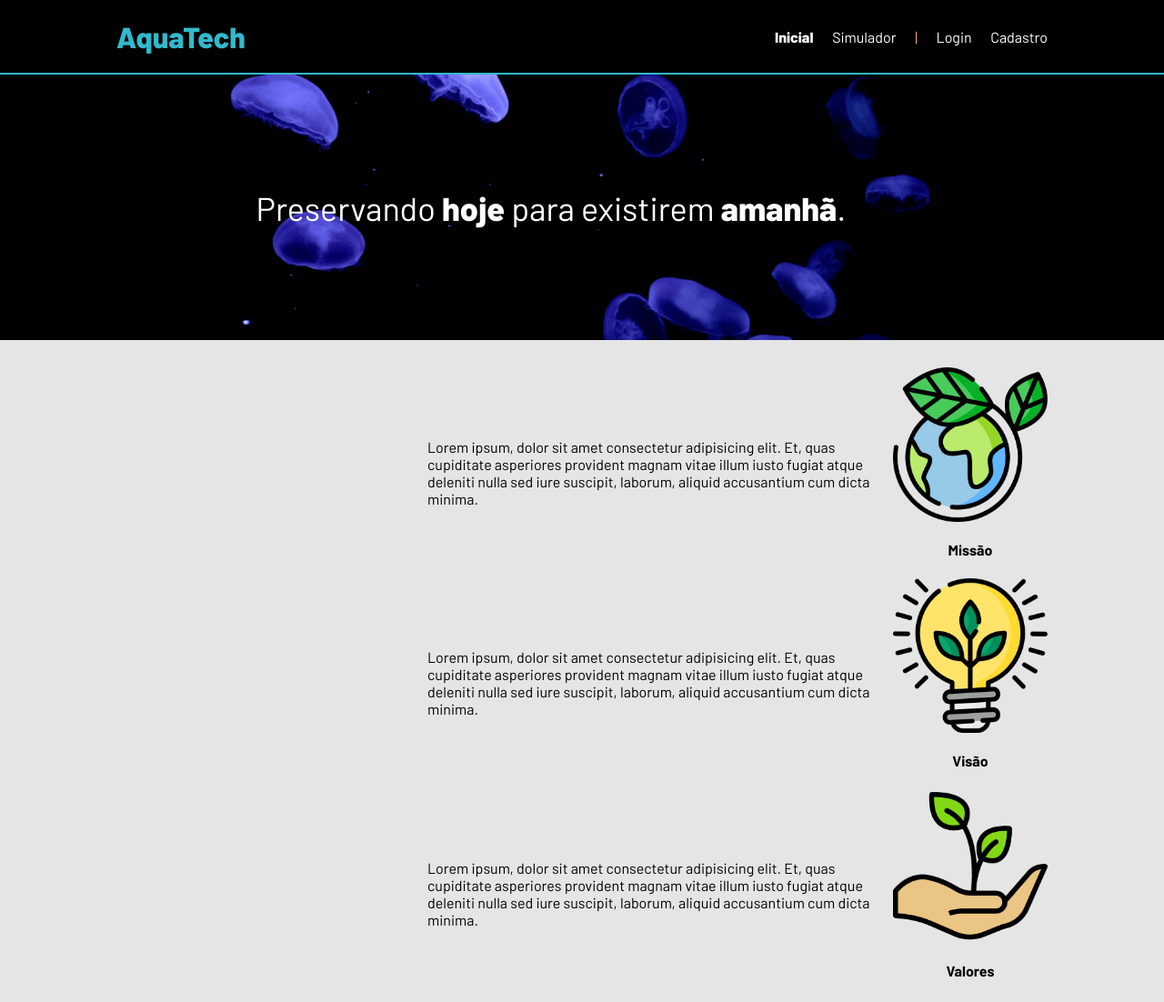
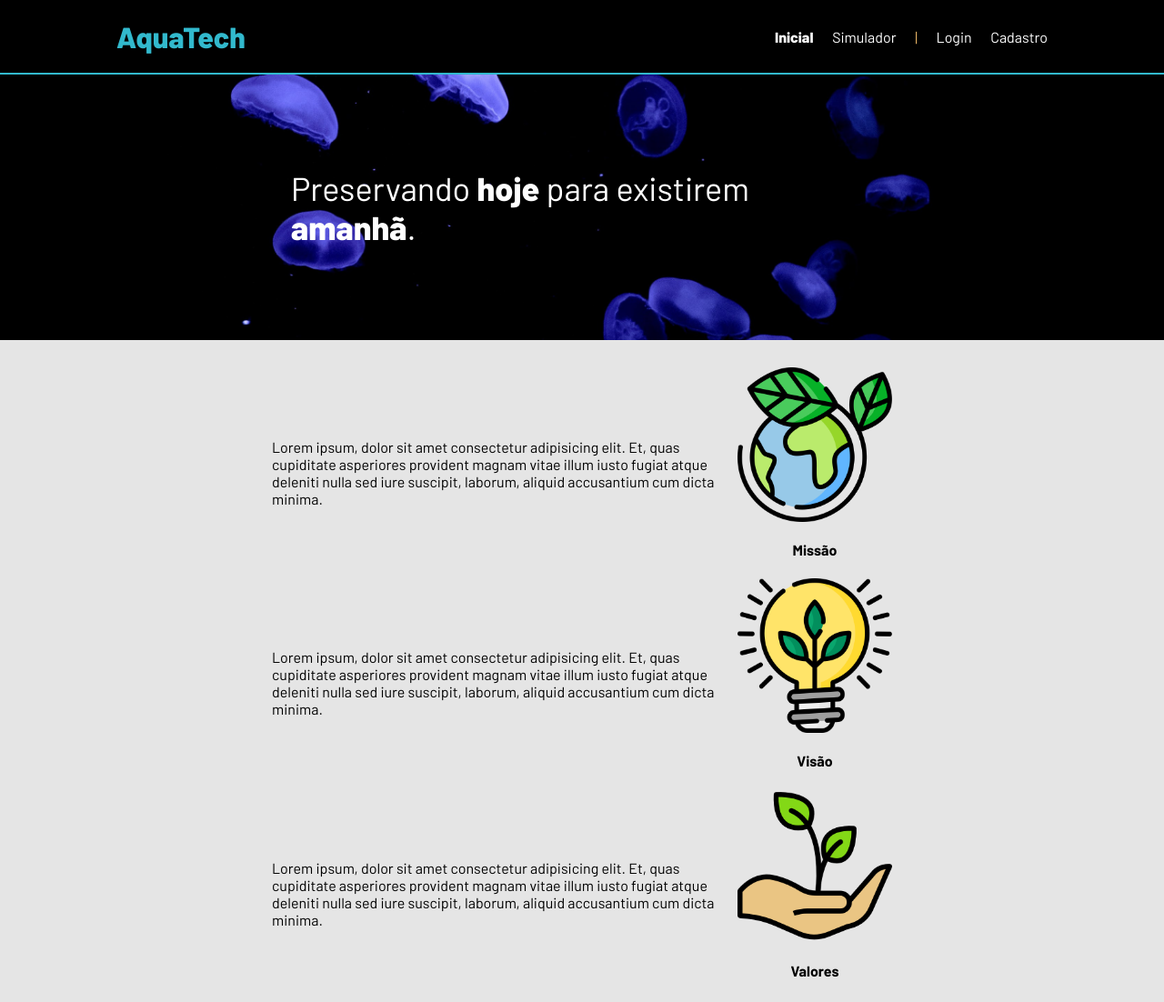
Before and after one commit to lucaspaessptech/Atividade-AquaTech, a plain HTML site: page public/index.html in a window 1280 px wide. Shown: the top 1102 px of the page at 91% size. Drawn offline with Linux system fonts and the light colour scheme.

Commit message:
Alteração do alinhamento dos items

```diff
--- a/public/styles/style.css
+++ b/public/styles/style.css
@@ -67,10 +67,11 @@ body{
     justify-content: center;
     align-items: center;
     height: 100%;
+    width: 50%;
 }
 
 .banner .container p{
-    width: 70%;
+    width: 100%;
     margin: 0;
     padding: 0;
     font-size: 36px;
@@ -94,6 +95,7 @@ body{
     justify-content: space-between;
     width: 100%;
     padding: 30px 0;
+    align-items: center;
 }
 
 .box{
```
